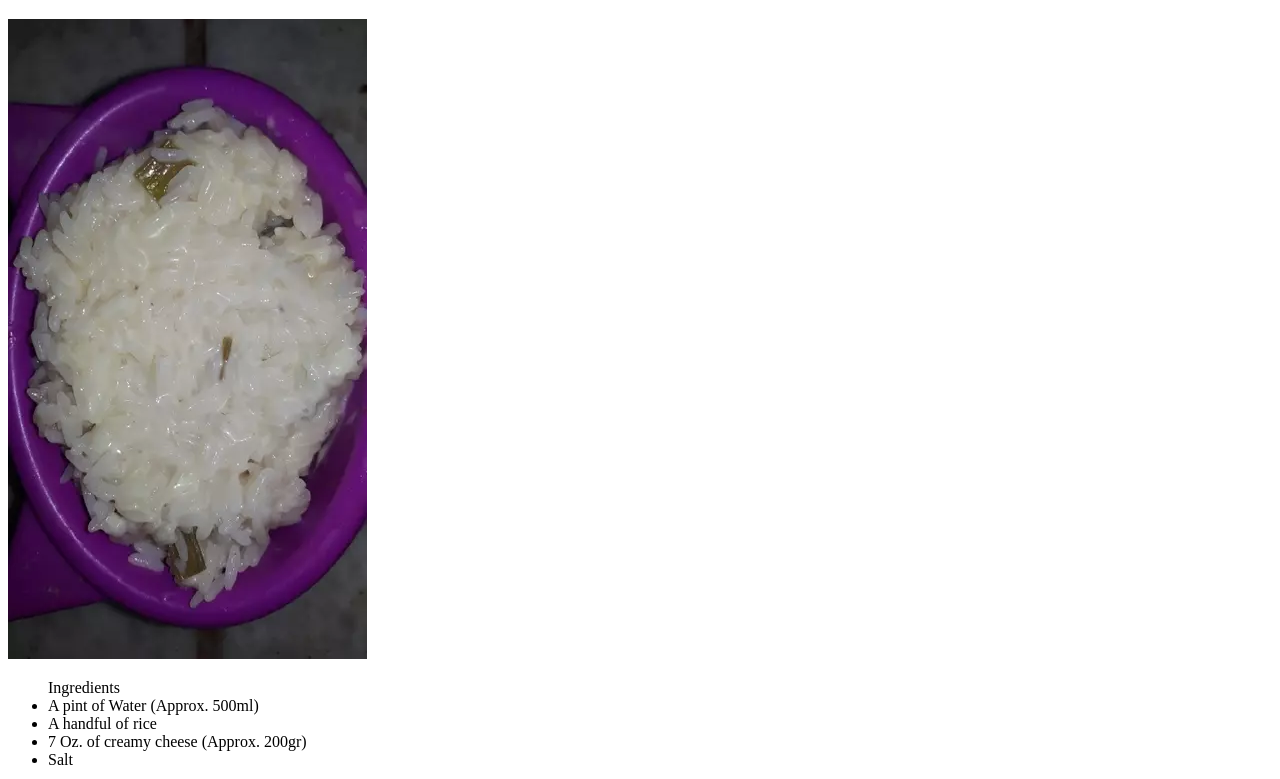
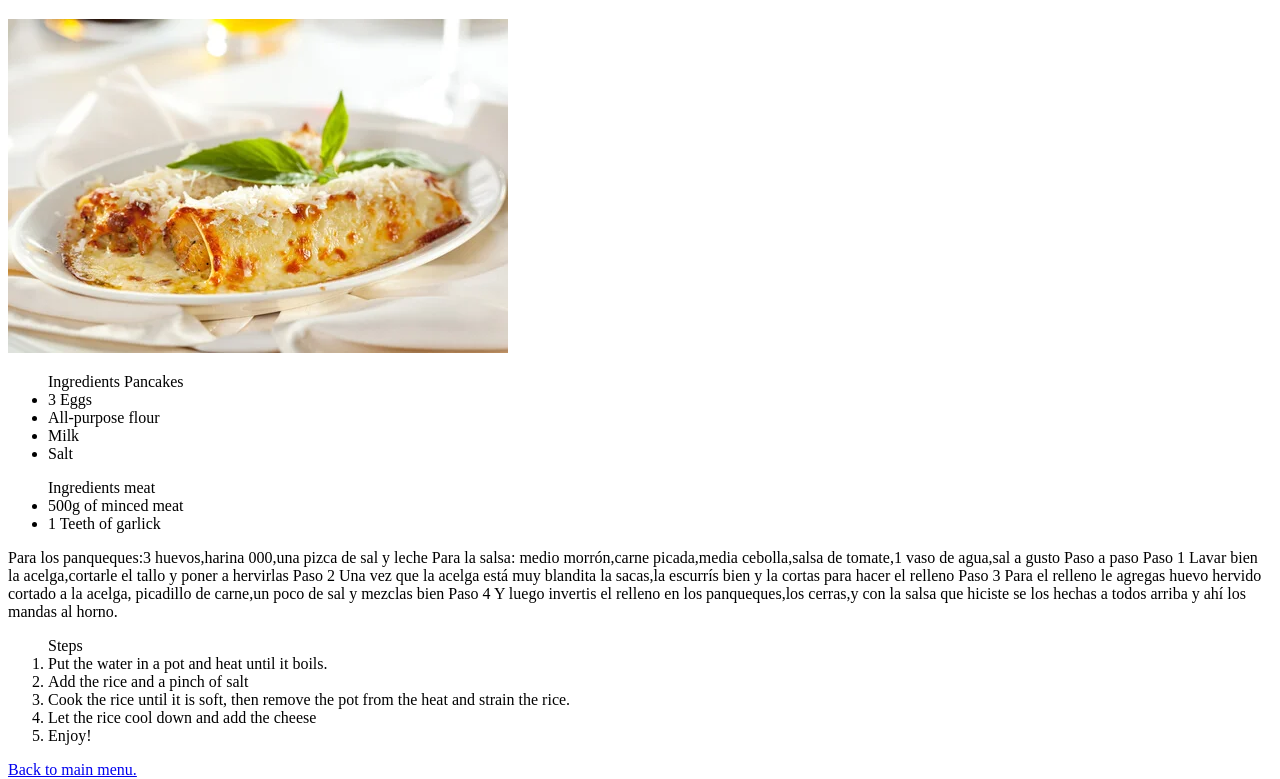
Before and after one commit to dariomiguel/odin-recipes, a plain HTML site: page recipes/canelloni.html in a window 1280 px wide. Shown: the part 61-840 px from the top of the page. Drawn offline with Linux system fonts and the light colour scheme.

```diff
--- a/recipes/canelloni.html
+++ b/recipes/canelloni.html
@@ -6,15 +6,31 @@
     </head>
     <body>
         <h1>Rice with creamy cheese</h1>
-        <img src="../images/riceWithCheese.webp" alt="Plate features rice with cheese">
+        <img src="../images/canelones-pollo.webp" alt="Plate features rice with cheese">
         <ul>
-            Ingredients
-            <li>A pint of Water (Approx. 500ml)</li>
-            <li>A handful of rice</li>
-            <li>7 Oz. of creamy cheese (Approx. 200gr)</li>
+            Ingredients Pancakes
+            <li>3 Eggs</li>
+            <li>All-purpose flour</li>
+            <li>Milk</li>
             <li>Salt</li>
         </ul>
-        <ol>
+
+        <ul>
+            Ingredients meat
+            <li>500g of minced meat</li>
+            <li>1 Teeth of garlick</li>
+        </ul>
+        Para los panqueques:3 huevos,harina 000,una pizca de sal y leche
+        Para la salsa: medio morrón,carne picada,media cebolla,salsa de tomate,1 vaso de agua,sal a gusto
+        Paso a paso
+        Paso 1
+        Lavar bien la acelga,cortarle el tallo y poner a hervirlas
+        Paso 2
+        Una vez que la acelga está muy blandita la sacas,la escurrís bien y la cortas para hacer el relleno
+        Paso 3
+        Para el relleno le agregas huevo hervido cortado a la acelga, picadillo de carne,un poco de sal y mezclas bien
+        Paso 4
+        Y luego invertis el relleno en los panqueques,los cerras,y con la salsa que hiciste se los hechas a todos arriba y ahí los mandas al horno.        <ol>
             Steps
             <li>Put the water in a pot and heat until it boils.</li>
             <li>Add the rice and a pinch of salt</li>
```
Also changed, not shown: recipes/pizza.html (+3 -11 lines).
